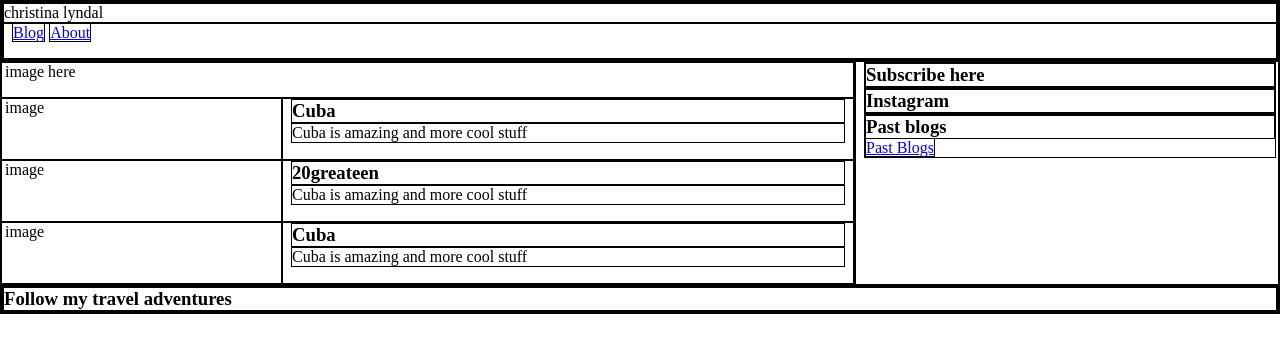
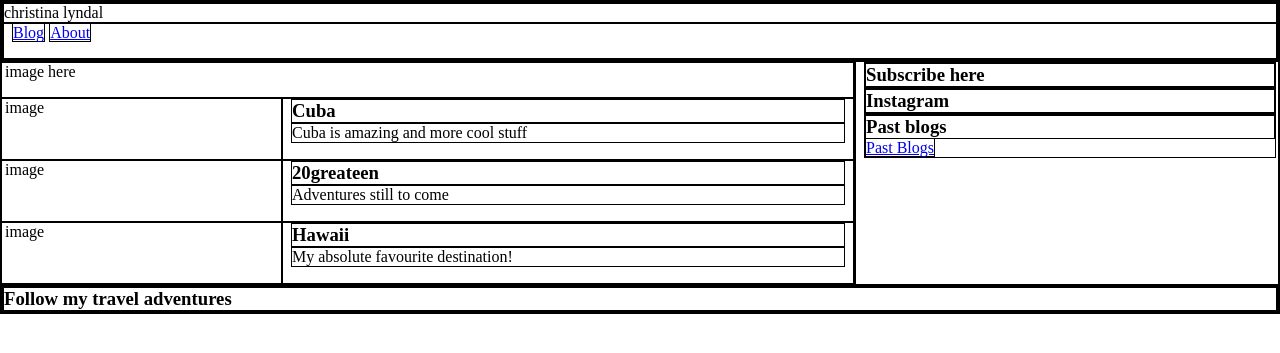
Before and after one commit to Cmac5/christinalyndal, a Jekyll site: the page built from blogmenu.html, in a window 1280 px wide. Shown: the top 353 px of the page. Built offline with Jekyll 4.4.1, drawn with Linux system fonts in a browser that asks for light colours.

Commit message:
have updated code with includes for sidebar

```diff
--- a/_includes/site-sidebar.html
+++ b/_includes/site-sidebar.html
@@ -2,7 +2,7 @@
 <!--side is to go on all pages except home page -->
 <!-- sidebar section -->
 
-<div class="col-4 sidebar">
+
   <div>
   <h3> Subscribe here </h3>
   <!--need to add in form and button -->
@@ -16,4 +16,3 @@
   <a href="christinalyndal.com/blog">Past Blogs</a>
   <!-- need to add bg img -->
   </div>
-</div>
--- a/about.html
+++ b/about.html
@@ -11,6 +11,8 @@
       </div>
 
       <!-- sidebar section -->
-    {% include site-sidebar.html %}
+      <div class="col-4 sidebar">
+        {% include site-sidebar.html %}
+      </div>
 
   </section>
--- a/blogmenu.html
+++ b/blogmenu.html
@@ -12,15 +12,17 @@
 
     <div class="col-4"> image </div>
     <div class="col-8"> <h3> 20greateen </h3>
-      <p> Cuba is amazing and more cool stuff </p></div>
+      <p> Adventures still to come </p></div>
 
     <div class="col-4"> image </div>
-    <div class="col-8"> <h3> Cuba </h3>
-        <p> Cuba is amazing and more cool stuff </p></div>
+    <div class="col-8"> <h3> Hawaii </h3>
+        <p> My absolute favourite destination! </p></div>
 
     </div>
 
 <!-- sidebar section -->
+<div class="col-4 sidebar">
 {% include site-sidebar.html %}
+</div>
 
 </section>
--- a/css/main.css
+++ b/css/main.css
@@ -5,6 +5,12 @@
   border: 1px solid black;
 }
 
+/* fonts
+font-family: 'Oswald', sans-serif; to be used for all headings
+font-family: 'Merriweather', serif; to be used for all text <p>
+font-family: 'Shadows Into Light', cursive; to be used for logo only
+*/
+
 .banner {
   background-image: url('../images/beach-boardwalk-boat-132037.jpg');
   color: white;
```
Also changed, not shown: 3 other files.
